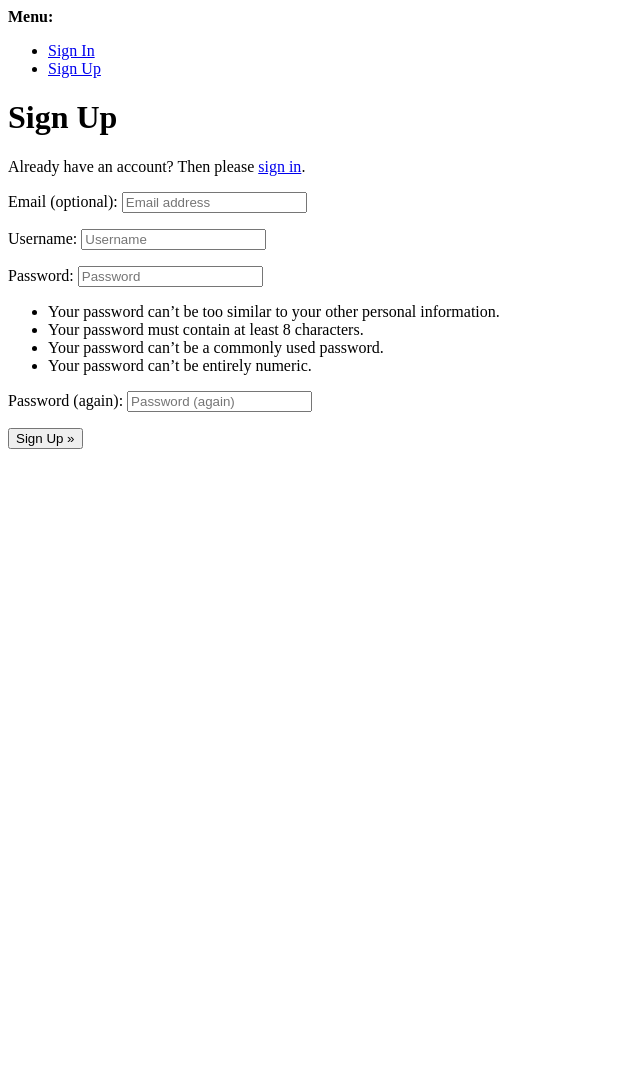
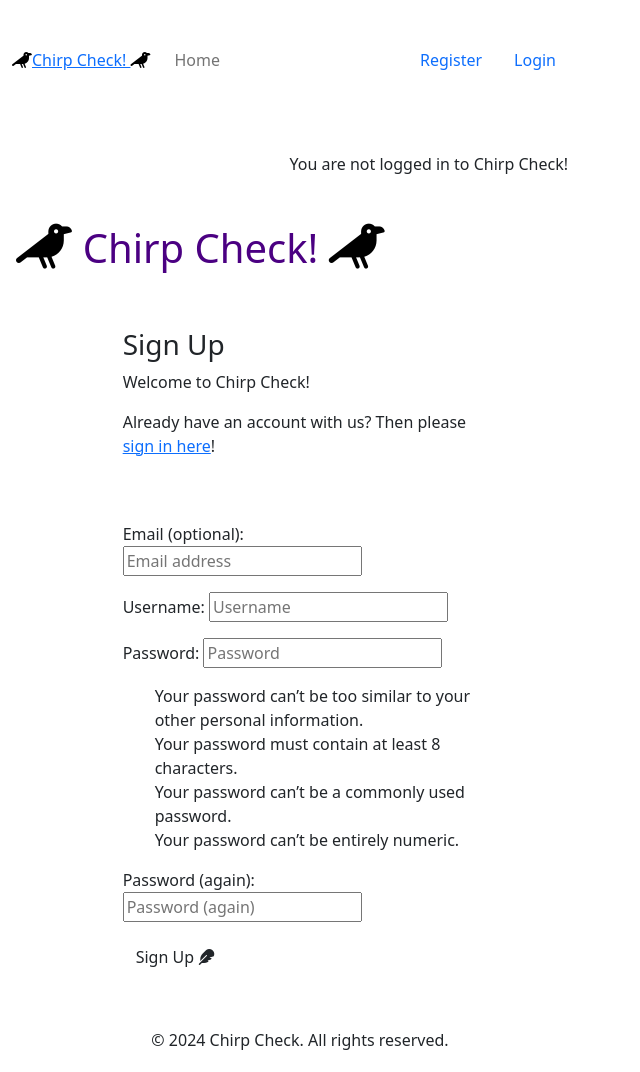
Before and after one commit to SummonerSkies/chirp-check, a Django app: page /accounts/signup/ in a window 1280 px wide. Shown: the whole page, without its empty margins (0-640 px from the left). Before the commit the page ends 449 px from the top, so only its background shows below. Run offline with Django 4.2, Linux system fonts and the light colour scheme.

Commit message:
added sign up/out and register pages

```diff
--- a/templates/account/login.html
+++ b/templates/account/login.html
@@ -24,7 +24,7 @@
                 {% if redirect_field_value %}
                 <input type="hidden" name="{{ redirect_field_name }}" value="{{ redirect_field_value }}" />
                 {% endif %}
-                <button class="btn btn-signup right" type="submit">{% trans "Sign In" %}</button>
+                <button class="btn btn-info right" type="submit">{% trans "Sign In" %} <i class="fa-solid fa-feather"></i></button>
             </form>
         </div>
     </div>
--- a/templates/account/signup.html
+++ b/templates/account/signup.html
@@ -1,21 +1,33 @@
-{% extends "account/base.html" %}
+{% extends "base.html" %}
 
 {% load i18n %}
 
 {% block head_title %}{% trans "Signup" %}{% endblock head_title %}
 
 {% block content %}
-<h1>{% trans "Sign Up" %}</h1>
+<div class="container">
+  <div class="row">
+    <div class="col-md-8 mt-3 offset-md-2">
+      <h3>{% trans "Sign Up" %}</h3>
 
-<p>{% blocktrans %}Already have an account? Then please <a href="{{ login_url }}">sign in</a>.{% endblocktrans %}</p>
+      <p>{% blocktrans %}
+        Welcome to Chirp Check!</p>
+      <p>Already have an account with us? Then please <a href="{{ login_url }}">sign in here</a>!
+        {% endblocktrans %}</p>
+    </div>
+  </div>
 
+  <div class="row">
+    <div class="col-md-8 mt-3 offset-md-2">
       <form class="signup" id="signup_form" method="post" action="{% url 'account_signup' %}">
         {% csrf_token %}
         {{ form.as_p }}
         {% if redirect_field_value %}
         <input type="hidden" name="{{ redirect_field_name }}" value="{{ redirect_field_value }}" />
         {% endif %}
-  <button type="submit">{% trans "Sign Up" %} &raquo;</button>
+        <button class="btn btn-signup right" type="submit">{% trans "Sign Up" %} <i class="fa-solid fa-feather"></i></button>
       </form>
-
+    </div>
+  </div>
+</div>
 {% endblock content %}
--- a/templates/base.html
+++ b/templates/base.html
@@ -34,12 +34,26 @@
 
 <!-- Header Section -->
 <header>
+
     <!-- NAV BAR -->
-    <nav>
-        <ul>
+    <nav class="navbar navbar-expand-lg navbar-light bg-white">
+        <div class="container-fluid">
+            <a class="navbar-look" href="{% url 'chirpcheck:index' %}"><i class="fa-solid fa-crow" style="color:black"></i>Chirp
+                Check! <i class="fa-solid fa-crow" style="color:black"></i></a>
+            <button class="navbar-toggler" type="button" data-bs-toggle="collapse" data-bs-target="#navbarText"
+                aria-controls="navbarText" aria-expanded="false" aria-label="Toggle navigation"><span
+                    class="navbar-toggler-icon"></span>
+            </button>
+            <div class="collapse navbar-collapse" id="navbarText">
+                <ul class="navbar-nav me-auto mb-2 mb-lg-0">
+                    <li class="nav-item">
+                        <a class="nav-link {% if request.path == home_url %}active{% endif %}" aria-current="page"
+                            href="{% url 'chirpcheck:index' %}">Home</a>
+                    </li></ul>
                     {% if user.is_authenticated %}
                     <li class="nav-item">
-	            <a class="nav-link {% if request.path == logout_url %}active{% endif %}" aria-current="page" href="{% url 'account_logout' %}">Logout</a>
+                        <a class="nav-link {% if request.path == logout_url %}active{% endif %}" aria-current="page"
+                            href="{% url 'account_logout' %}">Logout</a>
                     </li>
                     {% else %}
                     <li class="nav-item">
@@ -47,25 +61,40 @@
                             href="{% url 'account_signup' %}">Register</a>
                     </li>
                     <li class="nav-item">
-	            <a class="nav-link {% if request.path == login_url %}active{% endif %}" aria-current="page" href="{% url 'account_login' %}">Login</a>
+                        <a class="nav-link {% if request.path == login_url %}active{% endif %}" aria-current="page"
+                            href="{% url 'account_login' %}">Login</a>
                     </li>
                     {% endif %}
                 </ul>
+                <span class="navbar-text text-muted">
+                </span>
+            </div>
+        </div>
     </nav>
 </header>
 
 <!-- Content Section, linked to templates -->
 <main class="content">
+    <div id="login-confirm">
+        {% if user.is_authenticated %}
+        <p class="text-end m-3">You are logged in as {{ user.username }}!</p>
+        {% else %}
+        <p class="text-end m-3">You are not logged in to Chirp Check!</p>
+        {% endif %}
+    </div>
     <div>
         <h1 onclick="location.href='{% url 'chirpcheck:index' %}'">
         <i class="fa-solid fa-crow" style="font-size:45px;color:black"></i> Chirp Check! <i class="fa-solid fa-crow" style="font-size:45px;color:black"></i>
         </h1>
     </div>
+
+<section>
     <div>
         {% block content %}
         <i class="fa-solid fa-crow" style="font-size:60px;color:black"></i>
         {% endblock %}
     </div>
+</section>
 </main>
 
 <footer>
```
Lines whose indentation alone changed are shown as unchanged.
